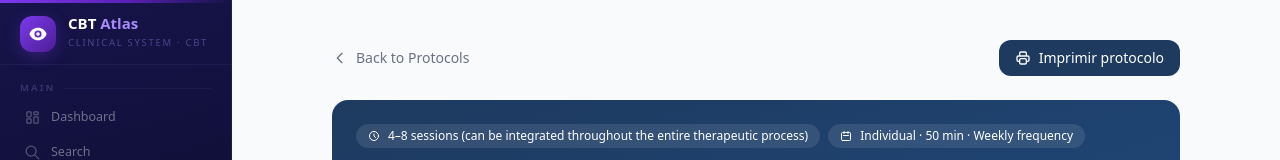
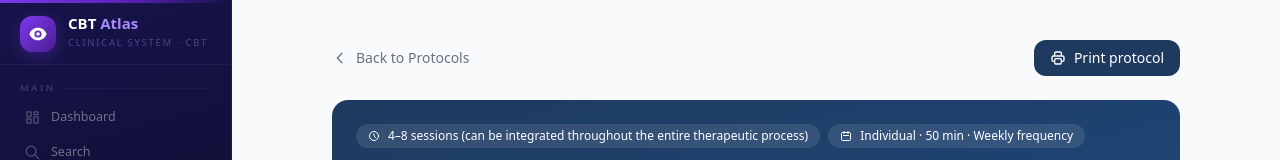
Before and after one commit to gemalab897/miclaudia, a Next.js app: page /protocolos/cognitive-restructuring in a window 1280 px wide. Shown: the top 160 px of the page. Built offline with nearby package versions, Linux system fonts and the light colour scheme; a web font is replaced by a local one.

Commit message:
fix: translate print buttons and fix print cutting off content

```diff
--- a/app/(main)/fichas/[id]/PrintButton.tsx
+++ b/app/(main)/fichas/[id]/PrintButton.tsx
@@ -9,7 +9,7 @@ export default function PrintButton() {
       <svg className="w-4 h-4" fill="none" stroke="currentColor" viewBox="0 0 24 24">
         <path strokeLinecap="round" strokeLinejoin="round" strokeWidth={2} d="M17 17h2a2 2 0 002-2v-4a2 2 0 00-2-2H5a2 2 0 00-2 2v4a2 2 0 002 2h2m2 4h6a2 2 0 002-2v-4a2 2 0 00-2-2H9a2 2 0 00-2 2v4a2 2 0 002 2zm8-12V5a2 2 0 00-2-2H9a2 2 0 00-2 2v4h10z" />
       </svg>
-      Imprimir ficha
+      Print worksheet
     </button>
   );
 }
--- a/app/(main)/protocolos/[slug]/PrintButton.tsx
+++ b/app/(main)/protocolos/[slug]/PrintButton.tsx
@@ -9,7 +9,7 @@ export default function PrintButton() {
       <svg className="w-4 h-4" fill="none" stroke="currentColor" viewBox="0 0 24 24">
         <path strokeLinecap="round" strokeLinejoin="round" strokeWidth={2} d="M17 17h2a2 2 0 002-2v-4a2 2 0 00-2-2H5a2 2 0 00-2 2v4a2 2 0 002 2h2m2 4h6a2 2 0 002-2v-4a2 2 0 00-2-2H9a2 2 0 00-2 2v4a2 2 0 002 2zm8-12V5a2 2 0 00-2-2H9a2 2 0 00-2 2v4h10z" />
       </svg>
-      Imprimir protocolo
+      Print protocol
     </button>
   );
 }
--- a/app/globals.css
+++ b/app/globals.css
@@ -91,5 +91,7 @@ body {
   h1, h2, h3 { color: black !important; }
   .page-break { page-break-before: always; }
   header, nav, aside, footer, .sidebar-wrapper { display: none !important; }
-  main { margin: 0 !important; padding: 20px !important; width: 100% !important; }
+  html, body { height: auto !important; overflow: visible !important; }
+  main { margin: 0 !important; padding: 20px !important; width: 100% !important; height: auto !important; overflow: visible !important; }
+  div { overflow: visible !important; }
 }
```
